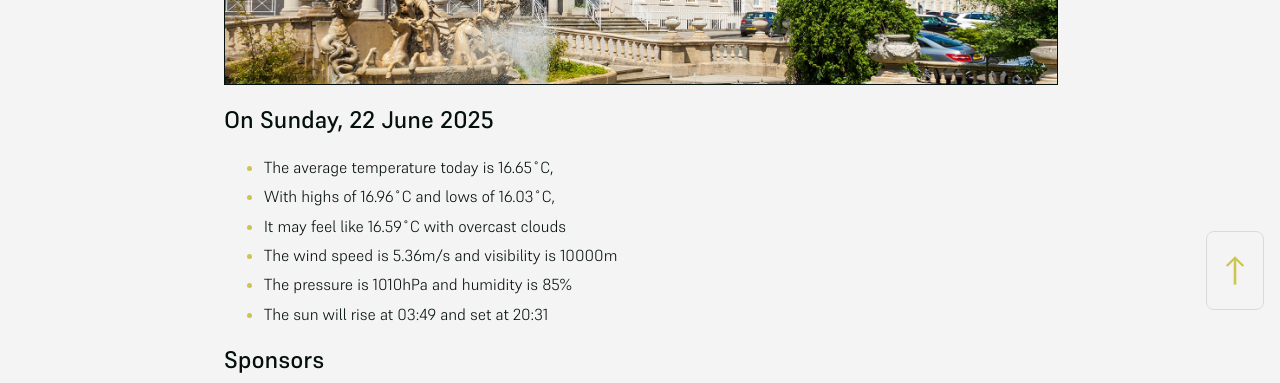
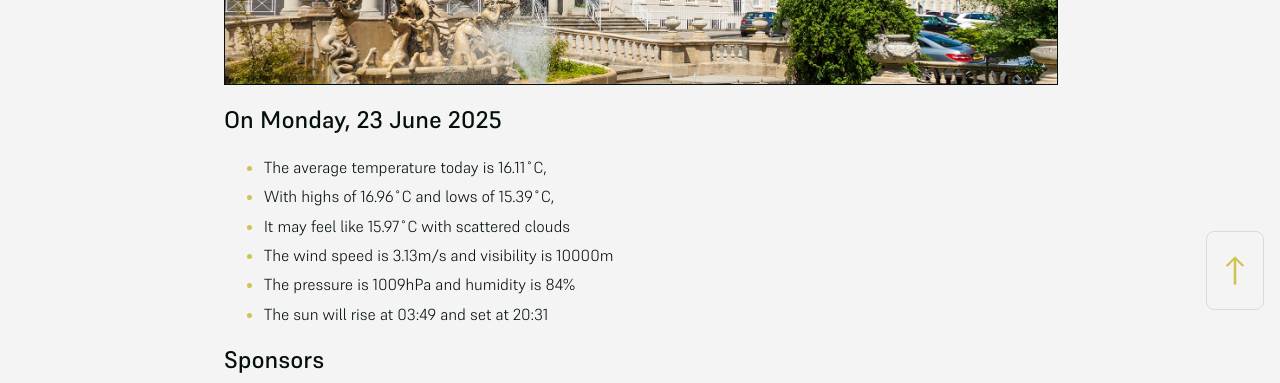
Before and after one commit to mat-0/cheltenham-open-data, a Jekyll site: the page built from index.md, in a window 1280 px wide. Shown: the part 574-957 px from the top of the page. Built offline with Jekyll 4.4.1, drawn with Linux system fonts in a browser that asks for light colours.

Commit message:
Updated 2025-06-23 01:24:52

```diff
--- a/index.md
+++ b/index.md
@@ -8,13 +8,13 @@ seo: Menu
 ![Logo](/images/logo.jpg){:width="832px"}
 
 <!-- weather_marker starts -->
-## On Sunday, 22 June 2025
+## On Monday, 23 June 2025
 
-- The average temperature today is 16.65˚C,
-- With highs of 16.96˚C and lows of 16.03˚C,
-- It may feel like 16.59˚C with overcast clouds
-- The wind speed is 5.36m/s and visibility is 10000m
-- The pressure is 1010hPa and humidity is 85%
+- The average temperature today is 16.11˚C,
+- With highs of 16.96˚C and lows of 15.39˚C,
+- It may feel like 15.97˚C with scattered clouds
+- The wind speed is 3.13m/s and visibility is 10000m
+- The pressure is 1009hPa and humidity is 84%
 - The sun will rise at 03:49 and set at 20:31
 
 <!-- weather_marker ends -->
```
Also changed, not shown: _data/flood.json (+4 -4 lines), _pages/news.md (+6 -6 lines), _pages/terrorism.md (+1 -1 lines).
